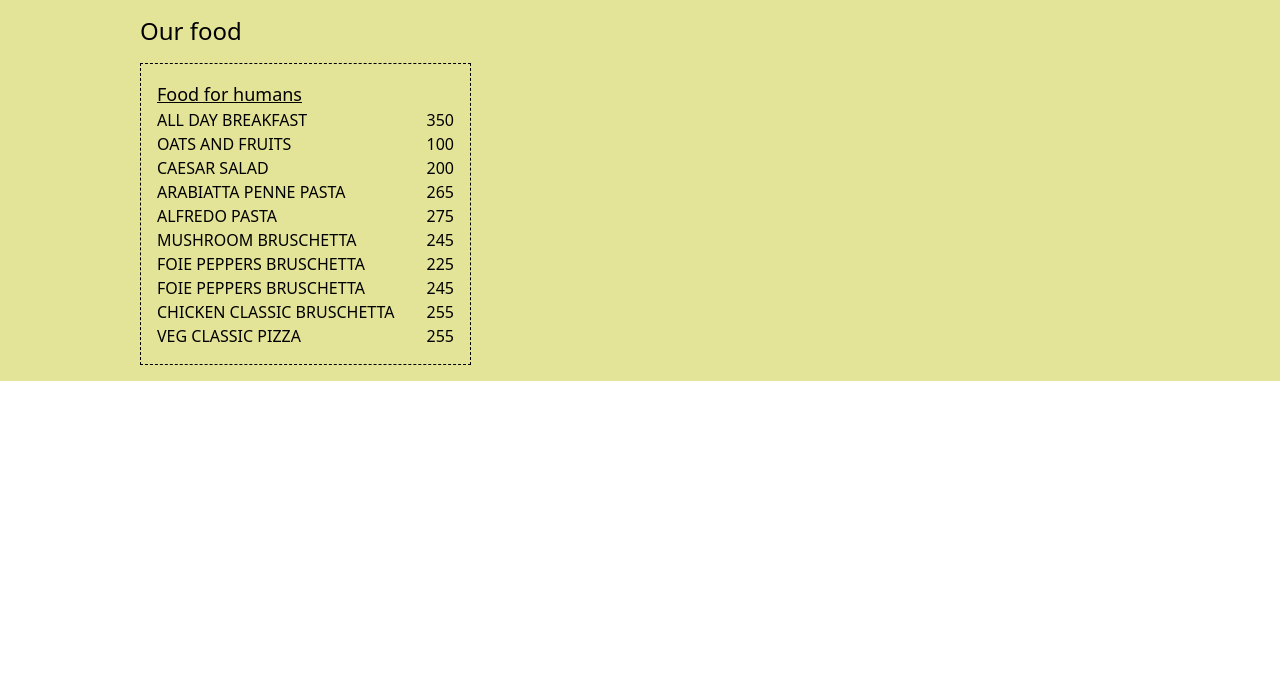
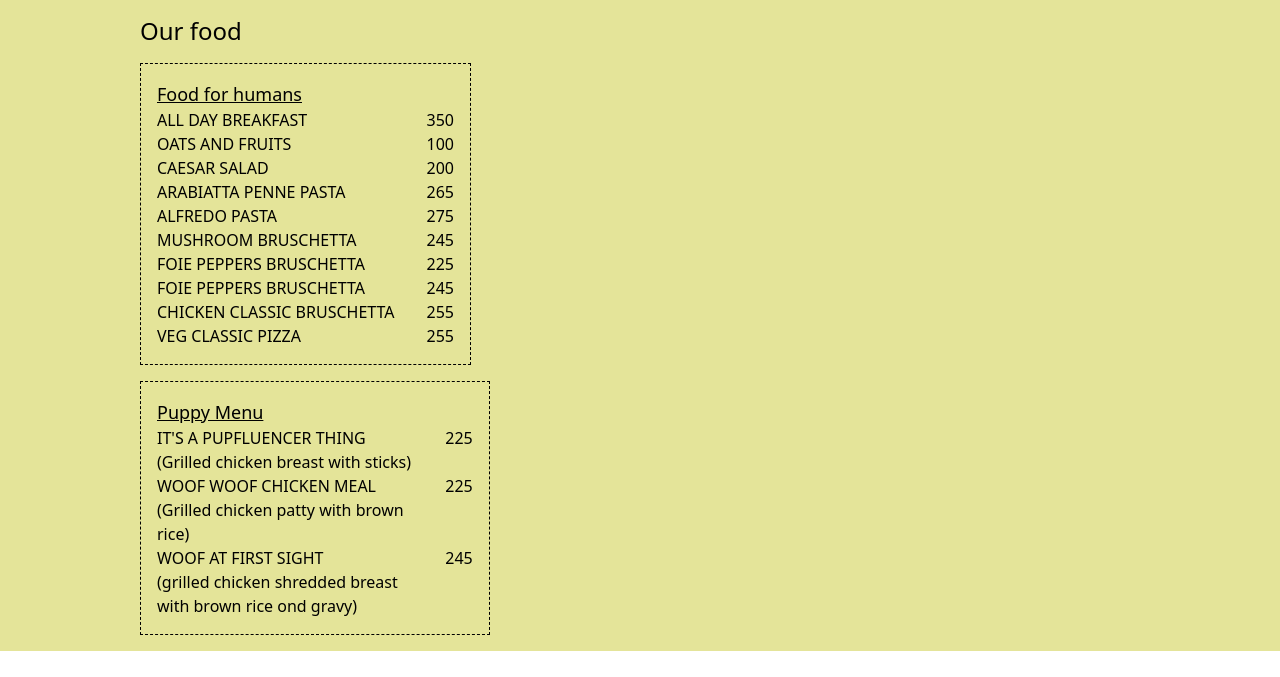
Before and after one commit to benedictfoo/RestaurantPage, a website built with webpack: page src/template.html in a window 1280 px wide. Shown: the part 123-800 px from the top of the page. Built offline with nearby package versions, Linux system fonts and the light colour scheme.

Commit message:
Able to populate list items with description

```diff
--- a/src/css/menu.css
+++ b/src/css/menu.css
@@ -14,9 +14,22 @@
 .menu li {
   display: flex;
   justify-content: space-between;
-  gap: 2rem;
+  column-gap: 2rem;
 }
 
 h2 {
   text-decoration: underline;
 }
+.menu .item-with-description {
+  display: grid;
+  grid-template-columns: auto auto;
+}
+.menu .item-with-description span:nth-child(2) {
+  grid-row: 2/3;
+}
+.menu .item-with-description span:nth-child(3) {
+  grid-row: span 2;
+}
+.menu .item-with-description span {
+  max-width: 28ch;
+}
--- a/src/js/menu.js
+++ b/src/js/menu.js
@@ -24,9 +24,17 @@ function generateList(arrayOfFoodsAndPrices, menuHeading) {
     const listItemElement = document.createElement("li");
     const listItemNameElement = document.createElement("span");
     const listItemPriceElement = document.createElement("span");
+    listItemElement.appendChild(listItemNameElement);
     listItemNameElement.textContent = item[0];
-    listItemPriceElement.textContent = item[1];
-    listItemElement.appendChild(listItemNameElement);
+    if (item.length > 2) {
+      listItemElement.classList.add("item-with-description");
+      const listItemDescription = document.createElement("span");
+      listItemDescription.textContent = item[1];
+      listItemPriceElement.textContent = item[2];
+      listItemElement.appendChild(listItemDescription);
+    } else {
+      listItemPriceElement.textContent = item[1];
+    }
     listItemElement.appendChild(listItemPriceElement);
     menuElement.appendChild(listItemElement);
   });
@@ -43,4 +51,14 @@ const humanFoodList = [
   ["CHICKEN CLASSIC BRUSCHETTA", 255],
   ["VEG CLASSIC PIZZA", 255],
 ];
+const dogFoodList = [
+  ["IT'S A PUPFLUENCER THING", "(Grilled chicken breast with sticks)", 225],
+  ["WOOF WOOF CHICKEN MEAL", "(Grilled chicken patty with brown rice)", 225],
+  [
+    "WOOF AT FIRST SIGHT",
+    "(grilled chicken shredded breast with brown rice ond gravy)",
+    245,
+  ],
+];
 generateList(humanFoodList, "Food for humans");
+generateList(dogFoodList, "Puppy Menu");
```
